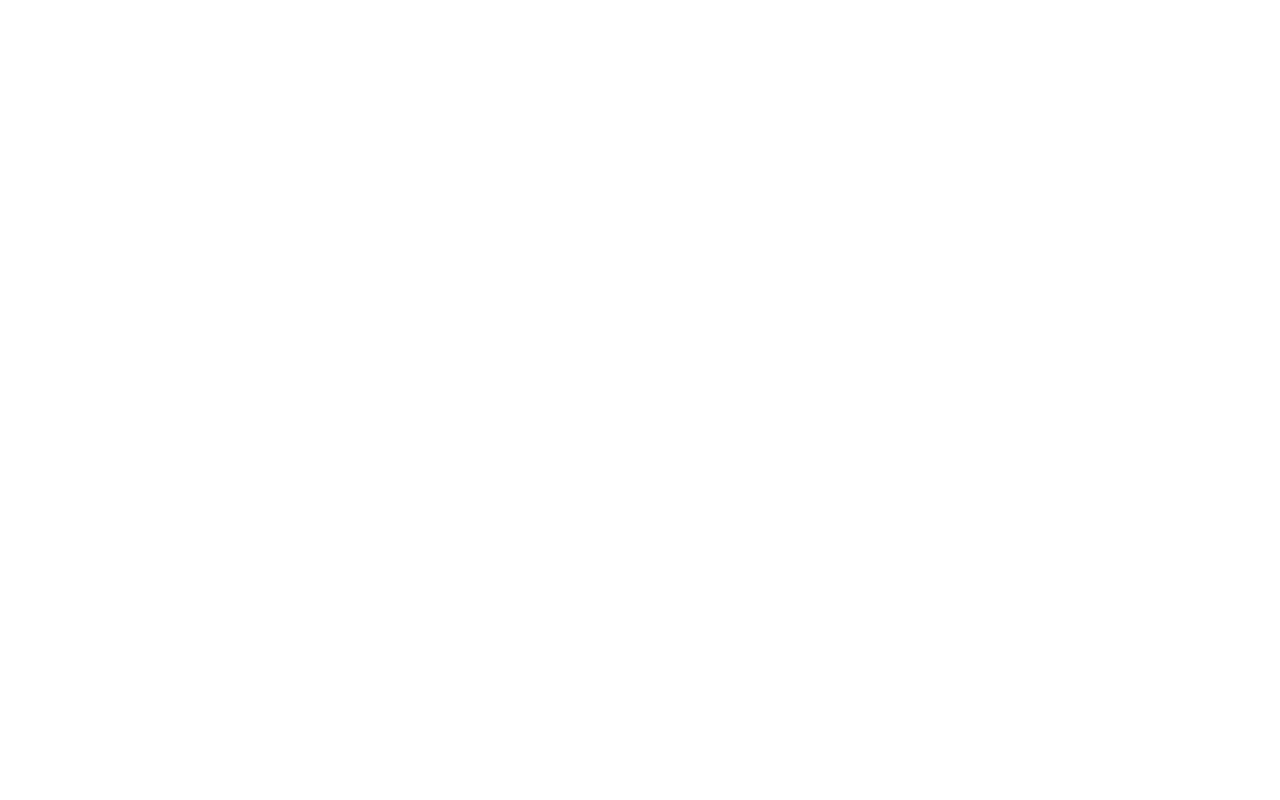
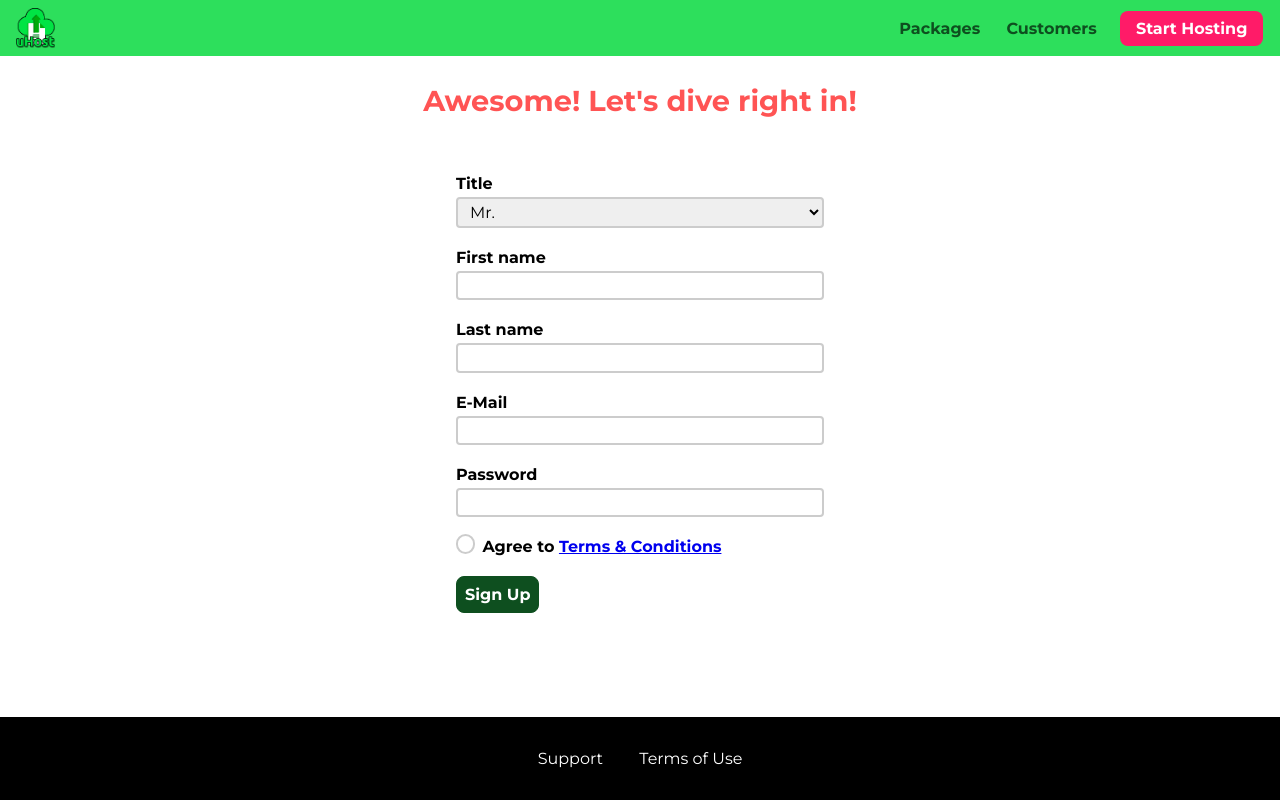
Before and after one commit to rvasanthr/YouHost, a plain HTML site: page start-hosting/index.html in a window 1280 px wide. Drawn offline with Linux system fonts and the light colour scheme.

Commit message:
09 - Start-Hosting Page: HTML, CSS completed. Page view asthetics issue fixed by setting Min-height for main elements across the site.  Navbar CSS-Shared: Width calc of main-nav fixed for maintaining symmetry.

```diff
--- a/css/main.css
+++ b/css/main.css
@@ -18,7 +18,6 @@
   /* padding: 10px; */
   padding: 0.625rem;
   /* margin-top: 48px; */
-  margin-top: 3rem;
   position: relative;
 }
 
--- a/css/shared.css
+++ b/css/shared.css
@@ -147,7 +147,8 @@ body {
   display: none;
   text-align: right;
   width: 0vw;
-  width: calc(100% - 88px);
+  /* width: calc(100% - 88px); */
+  width: calc(100% - 60px);
   margin: 0;
   padding: 0;
   vertical-align: middle;
@@ -162,7 +163,8 @@ body {
 .main-nav__item {
   display: inline-block;
   /* margin: 0 16px; */
-  margin: 0 1rem;
+  /* margin: 0 1rem; */
+  margin-left: 1rem;
 }
 
 .main-nav__item a,
@@ -201,7 +203,8 @@ body {
 /* MEDIA QUERY */
 @media (min-width: 40rem){
   .main-header{
-    padding: 8px 16px;
+    /* padding: 8px 16px; */
+    padding: 0.5rem 0 0.5rem 1rem;
   }
   .main-nav{
     display: inline-block;
@@ -242,6 +245,10 @@ body {
 }
 
 /* ***************************************** MAIN SECTION */
+main{
+  min-height: calc(100vh - 3rem - 8.1875rem);
+  margin-top: 3rem;
+}
 /* PLAN BUTTONS */
 .button{
   background-color: #0e4f1f;
@@ -300,6 +307,7 @@ body {
   .main-footer{
     margin-top: 3rem;
   }
+
   .main-footer li{
     display: inline-block;
     margin: 0;
--- /dev/null
+++ b/css/start-hosting.css
@@ -0,0 +1,110 @@
+/* **************************************** MAIN SECTION */
+main{
+    padding-top: 1rem;
+}
+
+/* FORM HEADING */
+.signup-title{
+    text-align: center;
+    font-size: 1.8rem;
+    color: #ff5454;
+    padding: 0 1rem;
+}
+
+/* FORM & FORM ELEMENTS*/
+.signup-form{
+    padding: 1rem;
+    outline: none;
+}
+
+.signup-form label{
+    font-weight: bold;
+}
+
+.signup-form label,
+.signup-form input,
+.signup-form select,
+.signup-form select>option{
+    display: block;
+    border-radius: .25rem;
+    /* margin-top: 1rem; */
+    width: 100%;
+}
+
+.signup-form select>option:hover,
+.signup-form select>option:focus{
+    background-color: #2ddf5c;
+}
+
+.signup-form label{
+    margin-top: 1.25rem;
+    margin-bottom: 0.25rem;
+}
+
+.signup-form select,
+.signup-form select>option,
+.signup-form input:not([type="checkbox"]){
+    border: 2px solid #ccc;
+    padding: 0.2rem 0.5rem;
+    font: inherit;
+    /* font-weight: bold; */
+}
+
+.signup-form select:hover,
+.signup-form input:hover,
+.signup-form input:focus{
+    border: 2px solid #2ddf5c;
+}
+
+.signup-form select:focus,
+.signup-form input:focus{
+    /* outline: 2px solid #2ddf5c; */
+    outline: none;
+    background-color: #e8f0ea;
+}
+
+/* .signup-form input[type="checkbox"], */
+.signup-form input[id *= "terms"],
+.signup-form input[id *= "terms"] + label{
+    display: inline-block;
+    width: auto;
+}
+
+.signup-form input[type="checkbox"]{
+    -webkit-appearance: none;
+    -moz-appearance: none;
+    appearance: none;
+    margin-left: 0;
+    vertical-align:sub;
+    border: 2px solid #ccc;
+    background-color: #fff;
+    border-radius: 50%;
+    width: 1.2rem;
+    height: 1.2rem;
+}
+
+.signup-form input[type="checkbox"]:hover{
+    background-color: #909792;
+    border: #000;
+}
+
+.signup-form input[type="checkbox"]:checked{
+    background-color: #2ddf5c;
+    border: #0e4f1f;
+}
+
+.signup-form button[type="submit"]{
+    display: block;
+    margin-top: 1rem;
+}
+
+.signup-form button[disabled]{
+    cursor: not-allowed;
+}
+
+@media (min-width: 40rem){
+    .signup-form{
+        margin: auto;
+        width: 25rem;
+    }
+}
--- a/start-hosting/index.html
+++ b/start-hosting/index.html
@@ -6,9 +6,105 @@
     <meta http-equiv="X-UA-Compatible" content="IE=edge">
     <meta name="viewport" content="width=device-width, initial-scale=1.0">
     <title>uHost - Start Hosting</title>
+    <link rel="favicon" href="../images/favicon.png">
+    <link rel="stylesheet" href="../css/shared.css">
+    <link rel="stylesheet" href="../css/start-hosting.css">
 </head>
 
 <body>
+    <!-- ****************************** BACKDROP SECTION -->
+    <div class="backdrop"></div>
+    <!-- MODAL -->
+    <div class="modal">
+        <h1 class="modal__title">Do you want to continue?</h1>
+        <div class="modal__actions">
+            <a href="start-hosting/index.html" class="modal__action">Yes!</a>
+            <button class="modal__action modal__action--negative" type="button">No!</button>
+        </div>
+    </div>
+
+    <!-- ****************************** HEADER SECTION -->
+    <!-- HEADER BRAND -->
+    <header class="main-header">
+        <div>
+            <!-- MOBILE NAVIGATION -->
+            <button class="toggle-button">
+                <span class="toggle-button__bar"></span>
+                <span class="toggle-button__bar"></span>
+                <span class="toggle-button__bar"></span>
+            </button>
+
+            <!-- UHOST ICON -->
+            <a href="../index.html" class="main-header__brand">
+                <img src="../images/uhost-icon.png" alt="uHost - Your favourite hosting company">
+            </a>
+        </div>
+
+        <!-- BEM - block element modifier, class naming convension used-->
+
+        <!-- Header NAVIGATION -->
+        <nav class="main-nav">
+            <ul class="main-nav__items">
+                <li class="main-nav__item"><a href="../packages/index.html">Packages</a></li>
+                <li class="main-nav__item"><a href="../customers/index.html">Customers</a></li>
+                <li class="main-nav__item main-nav__item--cta"><a href="index.html">Start Hosting</a>
+                </li>
+            </ul>
+        </nav>
+    </header>
+
+    <!-- ******************************* MOBILE NAVIGATION SECTION -->
+    <nav class="mobile-nav">
+        <ul class="mobile-nav__items">
+            <li class="mobile-nav__item">
+                <a href="../packages/index.html">Packages</a>
+            </li>
+            <li class="mobile-nav__item">
+                <a href="../customers/">Customers</a>
+            </li>
+            <li class="mobile-nav__item mobile-nav__item--cta">
+                <a href="index.html">Start Hosting</a>
+            </li>
+        </ul>
+    </nav>
+
+    <!-- ******************************* MAIN SECTION -->
+    <main class="signup-page">
+        <h1 class="signup-title">Awesome! Let's dive right in!</h1>
+        <form action="index.html" class="signup-form">
+            <label for="title">Title</label>
+            <select id="title">
+                <option value="mr">Mr.</option>
+                <option value="ms">Ms.</option>
+            </select>
+            <label for="first-name">First name</label>
+            <input type="text" id="first-name">
+            <label for="last-name">Last name</label>
+            <input type="text" id="last-name">
+            <label for="email">E-Mail</label>
+            <input type="email" id="email">
+            <label for="password">Password</label>
+            <input type="password" id="password">
+            <input type="checkbox" id="agree-terms">
+            <label for="agree-terms">Agree to
+                <a href="#">Terms &amp; Conditions</a>
+            </label>
+            <button type="submit" class="button">Sign Up</button>
+        </form>
+    </main>
+
+    <!-- ************************************* FOOTER SECTION -->
+    <footer class="main-footer">
+        <nav>
+            <ul class="main-footer__links">
+                <li class="main-footer__link"><a href="#">Support</a></li>
+                <li class="main-footer__link"><a href="#">Terms of Use</a></li>
+            </ul>
+        </nav>
+    </footer>
+
+    <!-- JAVASCRIPT IMPORT -->
+    <script src="../shared.js"></script>
 
 </body>
 
```
